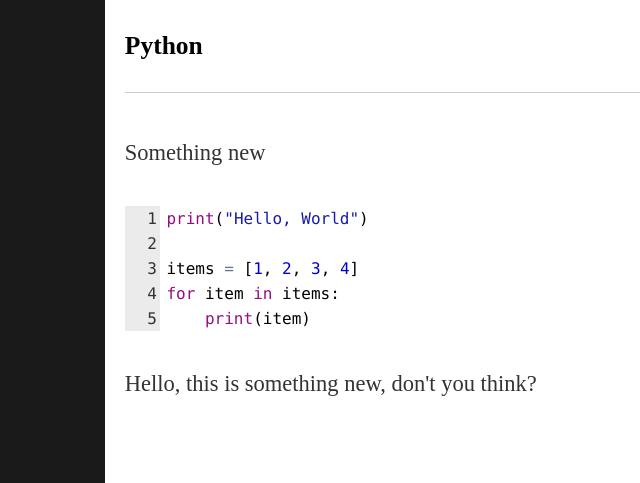
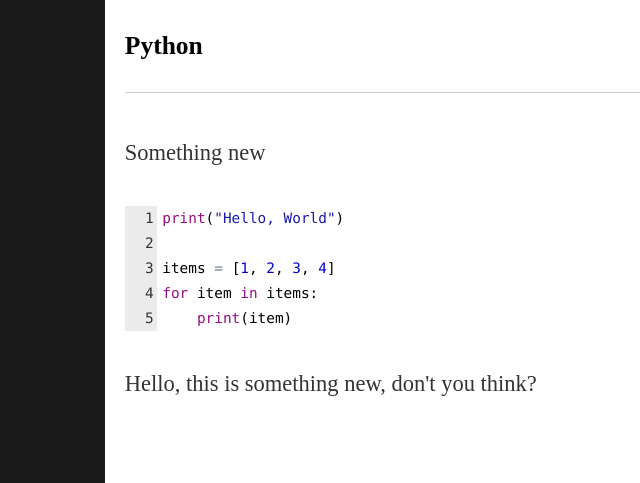
Before and after one commit to mcpo19/mcpo19_backup, a Jekyll site: the page built from weekzero/index.html, in a window 1280 px wide. Shown: the part 714-1197 px from the top of the page, without its empty margins (78-718 px from the left). Built offline with Jekyll 4.4.1, drawn with Linux system fonts in a browser that asks for light colours.

Commit message:
Update main.css

```diff
--- a/css/main.css
+++ b/css/main.css
@@ -75,6 +75,6 @@ ul.posts li {
     height: 100%;
 }
 .ace_line {
-    font-size: 16px;
+    font-size: 1.2em;
     line-height: 25px;
 }
```
